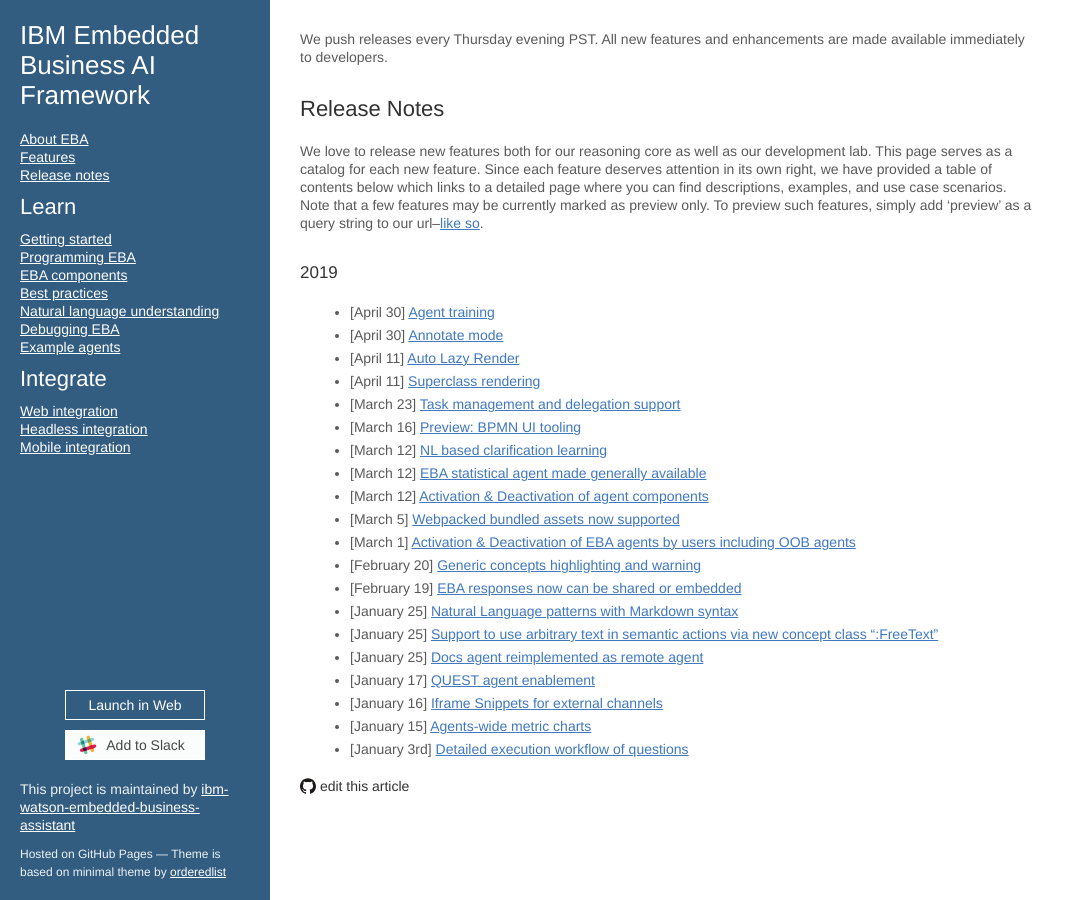
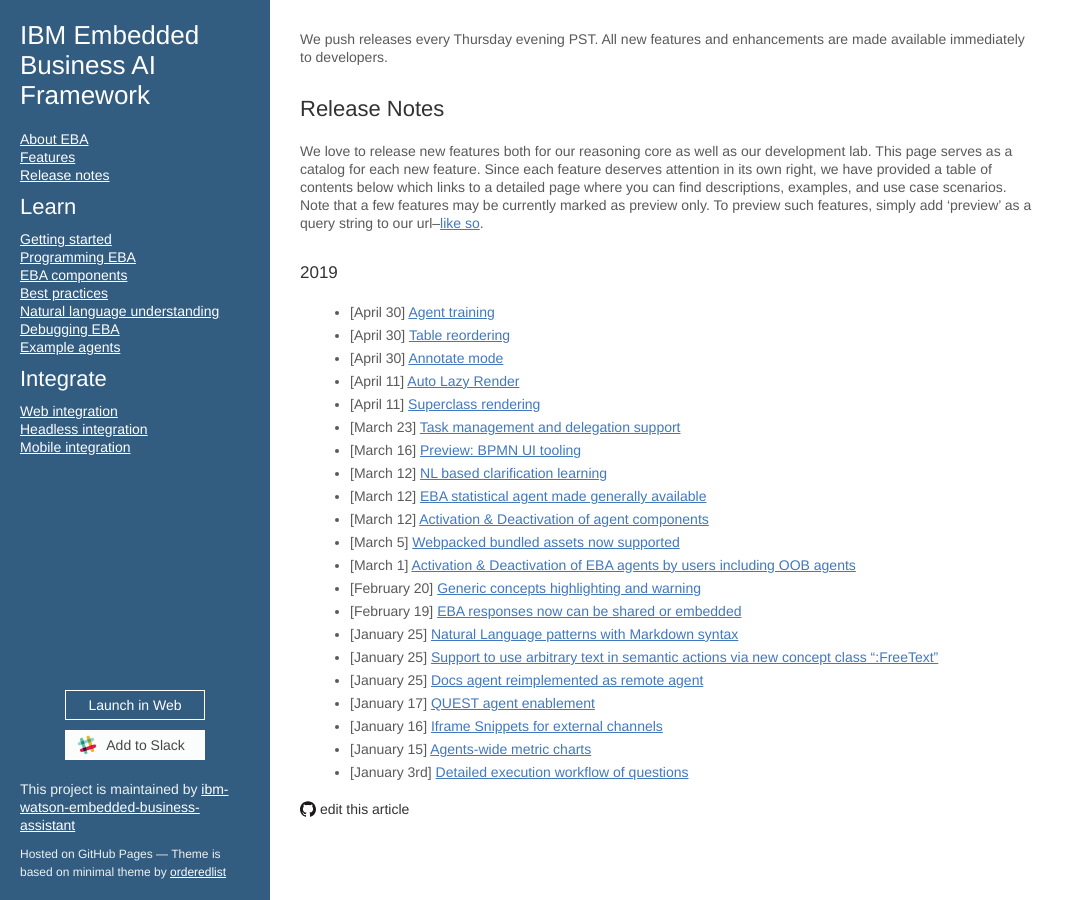
Before and after one commit to ibm-watson-embedded-business-assistant/eba-example-agents, a Jekyll site: the page built from release/ReleaseNotes.md, in a window 1280 px wide. Shown: the whole page, without its empty margins (0-1074 px from the left). Built offline with Jekyll 4.4.1, drawn with Linux system fonts in a browser that asks for light colours; our own code applies the rules of GitHub Pages for plain Markdown files.

Commit message:
Update ReleaseNotes.md

```diff
--- a/release/ReleaseNotes.md
+++ b/release/ReleaseNotes.md
@@ -6,6 +6,7 @@
 
 ### 2019
 * [April 30]    [Agent training](./blogs/AgentLearning.md)
+* [April 30]    [Table reordering](./blogs/TableOrdering.md)
 * [April 30]    [Annotate mode](./blogs/AnnotateMode.md)
 * [April 11]    [Auto Lazy Render](./blogs/AutoLazyRender.md)
 * [April 11]    [Superclass rendering](./blogs/SuperclassRender.md)
```
